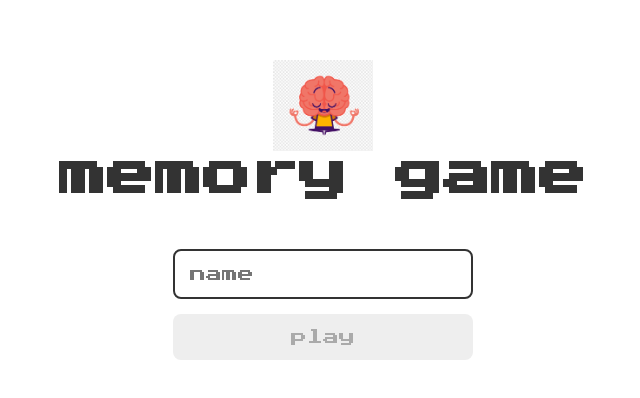
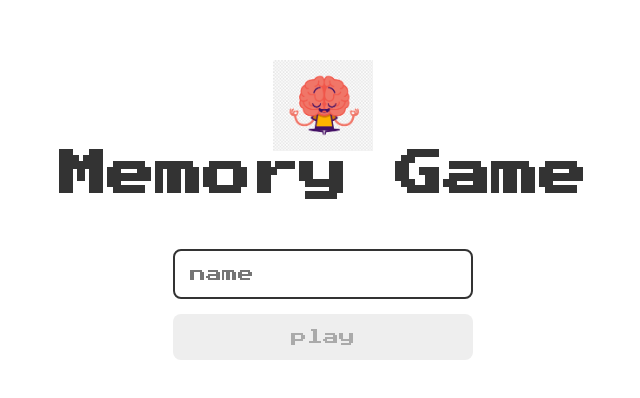
Before and after one commit to maxxmiliano/jogo-da-memoria, a plain HTML site: page pages/index.html in a window 1280 px wide. Shown: the part 190-588 px from the top of the page, without its empty margins (317-957 px from the left). Drawn offline with Linux system fonts and the light colour scheme.

Commit message:
atualizando

```diff
--- a/js/login.js
+++ b/js/login.js
@@ -20,5 +20,4 @@ const form = document.querySelector('.login-form');
    }
 
     input.addEventListener('input', validateInput);
-
     form.addEventListener('Submit', handleSubmit);
--- a/pages/index.html
+++ b/pages/index.html
@@ -9,14 +9,14 @@
     <link rel="icon" href="data:,">
     <script defer src="/js/login.js"></script>
 
-    <title>memory game | login</title>
+    <title>Memory Game | login</title>
 </head>
 <body>
     <form class="login-form">
 
       <div class="login_header">
         <img src="/imagens/png cerebro.png" alt="cerebro icon">
-        <h1>memory game</h1>
+        <h1>Memory Game</h1>
       </div>
 
       <input type="text" placeholder="name" class="login_input">
```
